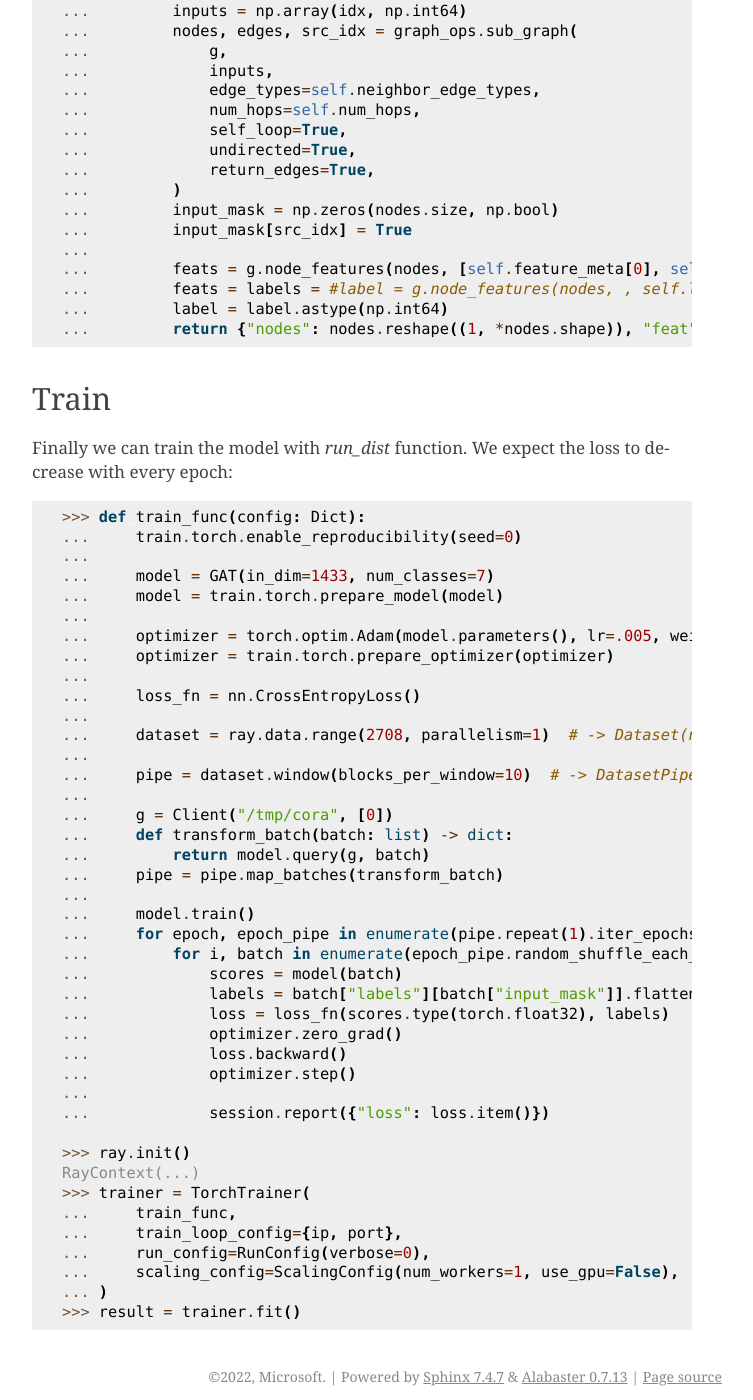
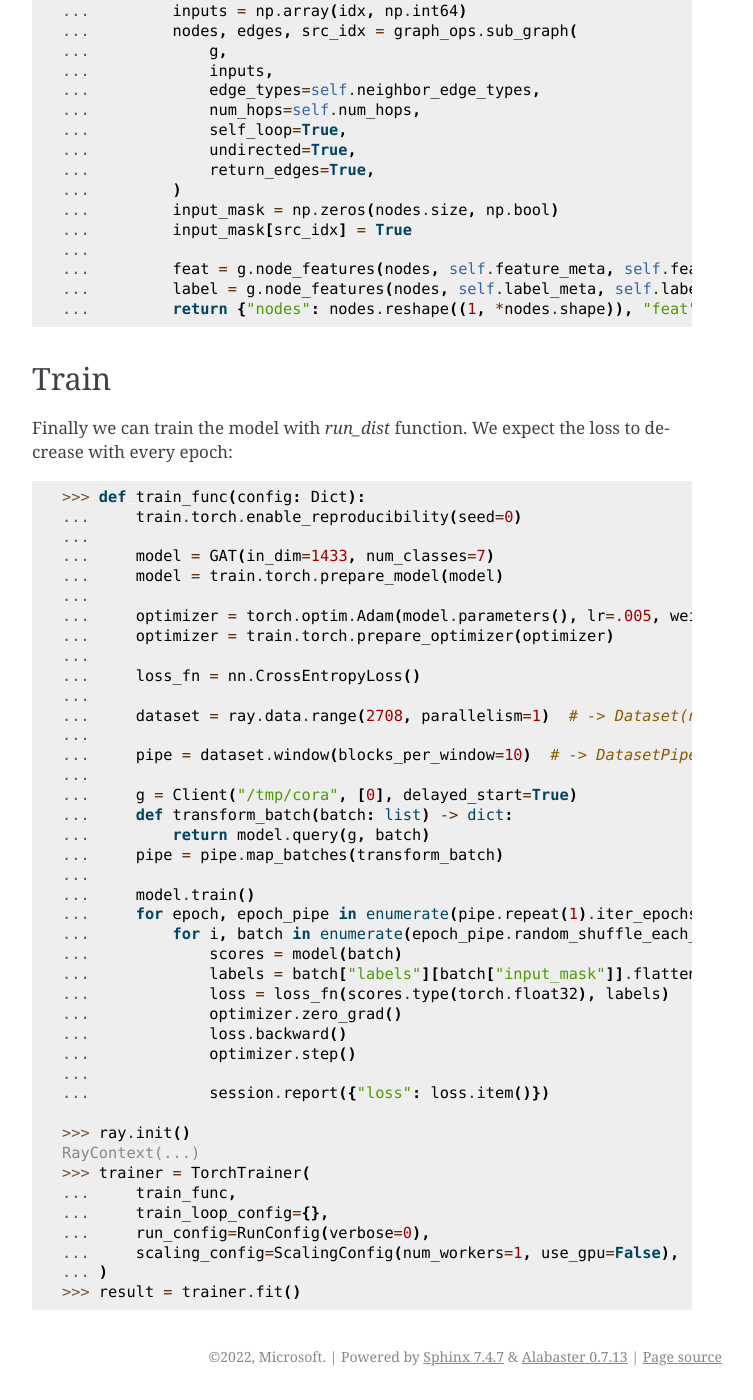
Before and after one commit to microsoft/DeepGNN, a Sphinx documentation site: the page built from docs/torch/node_class.rst, in a window 1280 px wide and 1400 px high, scrolled down 3597 px. Shown: the whole window, without its empty margins (388-1141 px from the left). Built offline with Sphinx 7.4.7, drawn with Linux system fonts in a browser that asks for light colours.

Commit message:
Add delayed start.

```diff
--- a/docs/torch/node_class.rst
+++ b/docs/torch/node_class.rst
@@ -157,9 +157,8 @@ In the GAT model, forward pass uses two of our built-in `GATConv layers <https:/
     ...         input_mask = np.zeros(nodes.size, np.bool)
     ...         input_mask[src_idx] = True
     ...
-    ...         feats = g.node_features(nodes, [self.feature_meta[0], self.label_meta[0]], self.feature_type)
-    ...         feats = labels = #label = g.node_features(nodes, , self.label_type)
-    ...         label = label.astype(np.int64)
+    ...         feat = g.node_features(nodes, self.feature_meta, self.feature_type)
+    ...         label = g.node_features(nodes, self.label_meta, self.label_type).astype(np.int64)
     ...         return {"nodes": nodes.reshape((1, *nodes.shape)), "feat": feat.reshape((1, *feat.shape)), "labels": label.reshape((1, *label.shape)), "input_mask": input_mask.reshape((1, *input_mask.shape)), "edges": edges.reshape((1, *edges.shape))}
 
 
@@ -184,7 +183,7 @@ Finally we can train the model with `run_dist` function. We expect the loss to d
     ...
     ...     pipe = dataset.window(blocks_per_window=10)  # -> DatasetPipeline(num_windows=1, num_stages=1)
     ...
-    ...     g = Client("/tmp/cora", [0])
+    ...     g = Client("/tmp/cora", [0], delayed_start=True)
     ...     def transform_batch(batch: list) -> dict:
     ...         return model.query(g, batch)
     ...     pipe = pipe.map_batches(transform_batch)
@@ -205,7 +204,7 @@ Finally we can train the model with `run_dist` function. We expect the loss to d
     RayContext(...)
     >>> trainer = TorchTrainer(
     ...     train_func,
-    ...     train_loop_config={ip, port},
+    ...     train_loop_config={},
     ...     run_config=RunConfig(verbose=0),
     ...     scaling_config=ScalingConfig(num_workers=1, use_gpu=False),
     ... )
```
Also changed, not shown: 2 other files.
